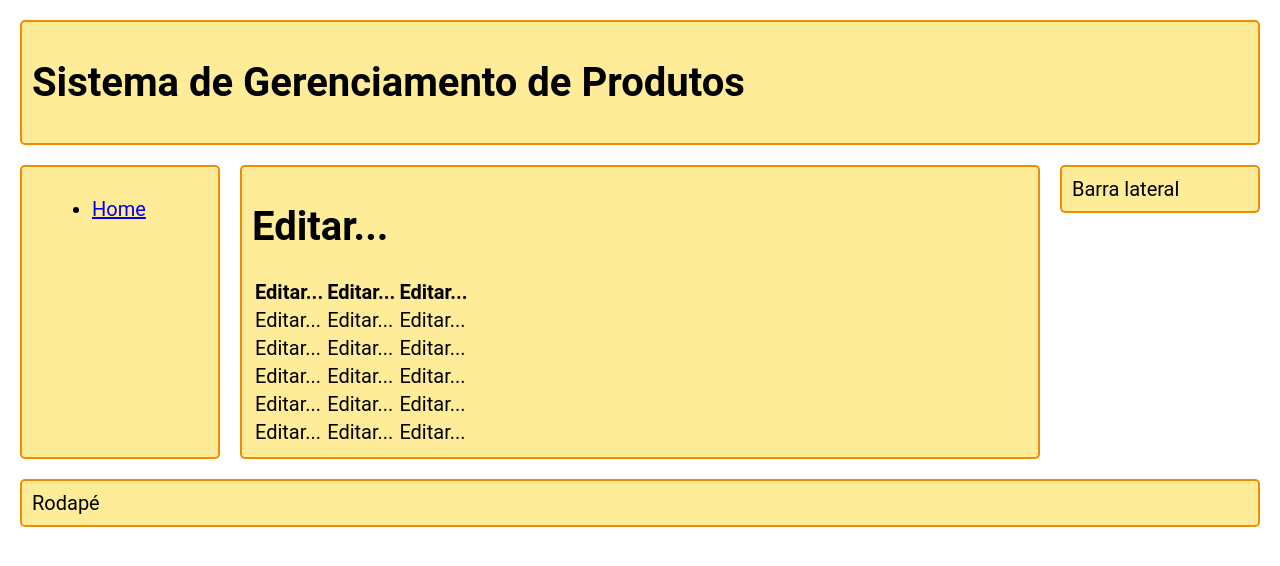
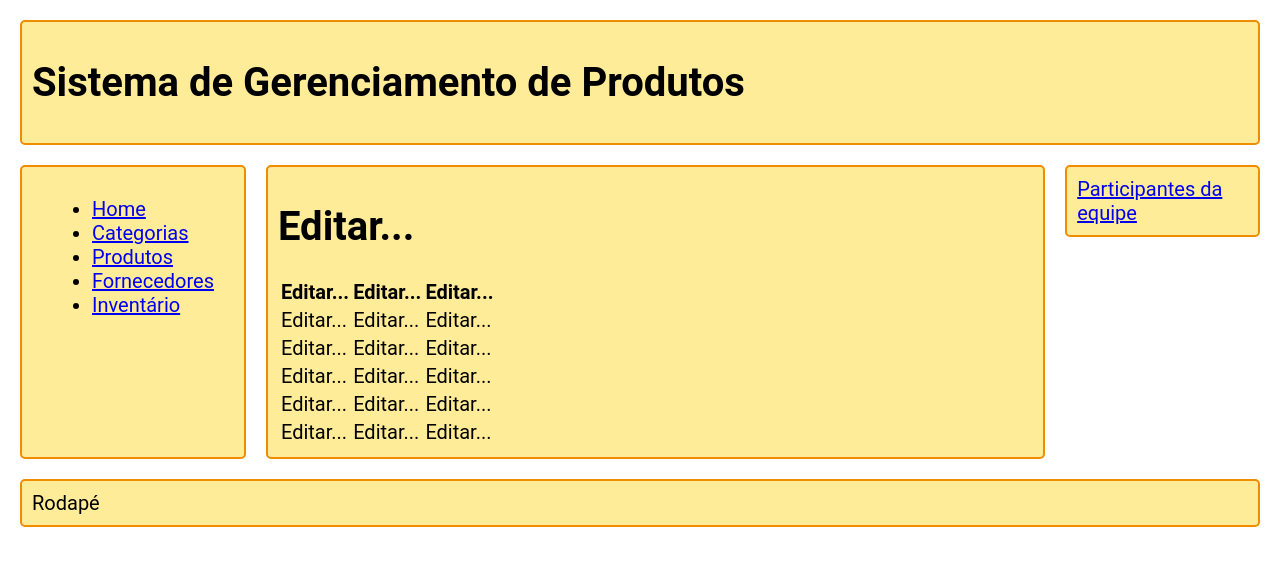
Before and after one commit to Tatzumikk/Trabalho-CSharp, a React (Create React App) app in the folder frontend/: page / in a window 1280 px wide. Shown: the top 566 px of the page. Built offline with nearby package versions, Linux system fonts and the light colour scheme.

Commit message:
Reestruturação do layout

```diff
--- a/frontend/src/layout/Aside.jsx
+++ b/frontend/src/layout/Aside.jsx
@@ -1,6 +1,11 @@
+import { NavLink } from "react-router-dom";
 function AsideApp(){
-    return(
-        <aside class="side">Barra lateral</aside>
-    );
-}
+    return (
+        <aside className="side">
+          <NavLink to="/participantes" className="link">
+            Participantes da equipe
+          </NavLink>
+        </aside>
+      );
+    }
 export default AsideApp;
--- a/frontend/src/layout/Footer.jsx
+++ b/frontend/src/layout/Footer.jsx
@@ -1,6 +1,6 @@
 function FooterApp(){
     return(
-        <footer class="main-footer">Rodapé</footer>
+        <footer className="main-footer">Rodapé</footer>
     );
 }
  export default FooterApp;
--- a/frontend/src/layout/Header.jsx
+++ b/frontend/src/layout/Header.jsx
@@ -1,6 +1,6 @@
 function HeaderApp(){
     return(
-      <header class="main-head">
+      <header className="main-head">
        <h1>Sistema de Gerenciamento de Produtos</h1>
         </header>
     );
--- a/frontend/src/layout/Layout.jsx
+++ b/frontend/src/layout/Layout.jsx
@@ -9,7 +9,7 @@ function Layout(props) {
    <>
     <HeaderApp/>
     <NavApp/>
-    <main class="content">{props.children}</main>
+    <main className="content">{props.children}</main>
     <AsideApp/>
     <FooterApp/>
    </>
--- a/frontend/src/layout/Nav.jsx
+++ b/frontend/src/layout/Nav.jsx
@@ -2,10 +2,14 @@ import { NavLink } from "react-router-dom";
 
 function NavApp(){
     return(
-        <nav class="main-nav">
+        <nav className="main-nav">
         <ul>
             <li><NavLink to="/">Home</NavLink></li>
-                  </ul>
+            <li><NavLink to="/categorias">Categorias</NavLink></li>
+            <li><NavLink to="/produtos">Produtos</NavLink></li>
+            <li><NavLink to="/fornecedores">Fornecedores</NavLink></li>
+            <li><NavLink to="/inventario">Inventário</NavLink></li>
+        </ul>
     </nav>
     );
 }
```
